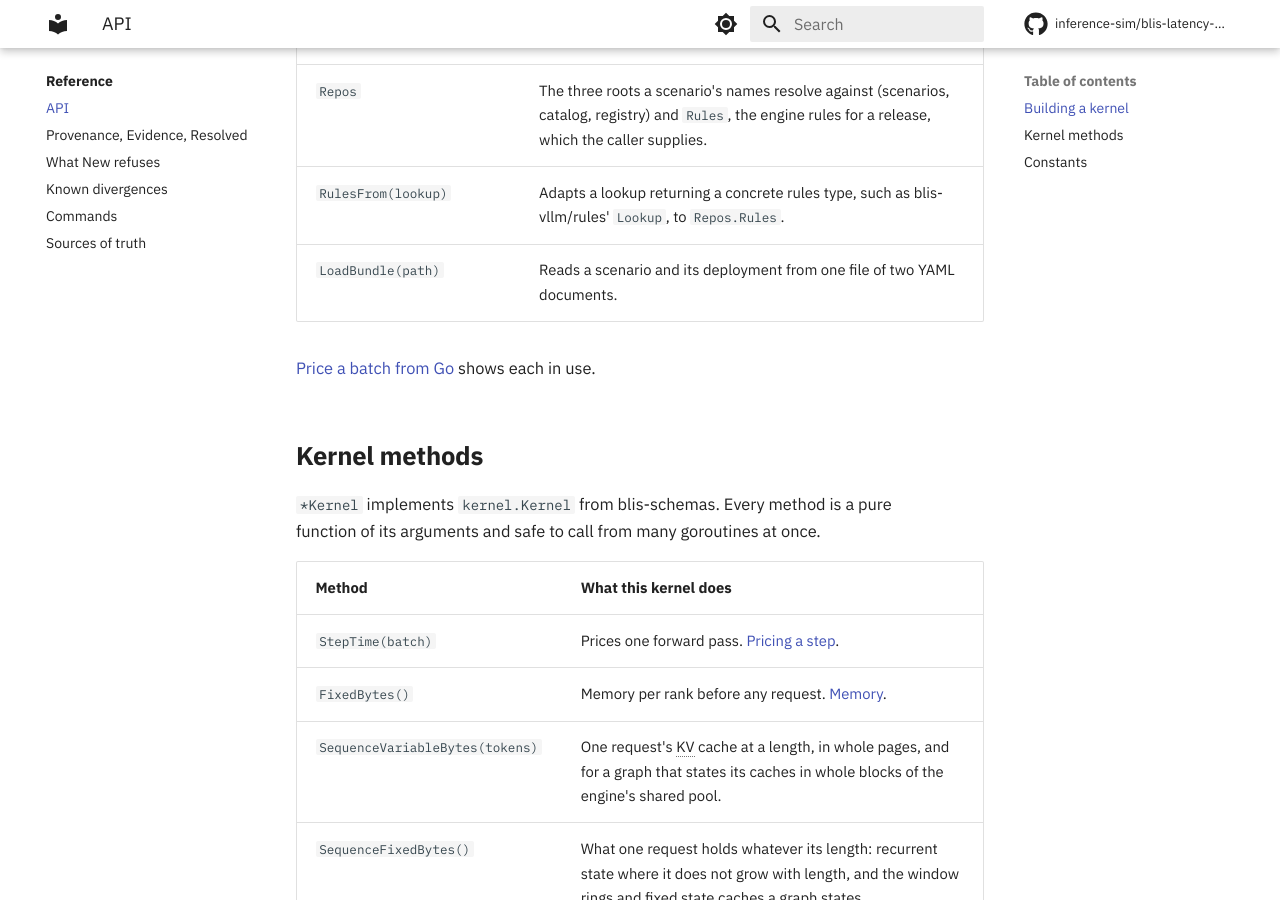
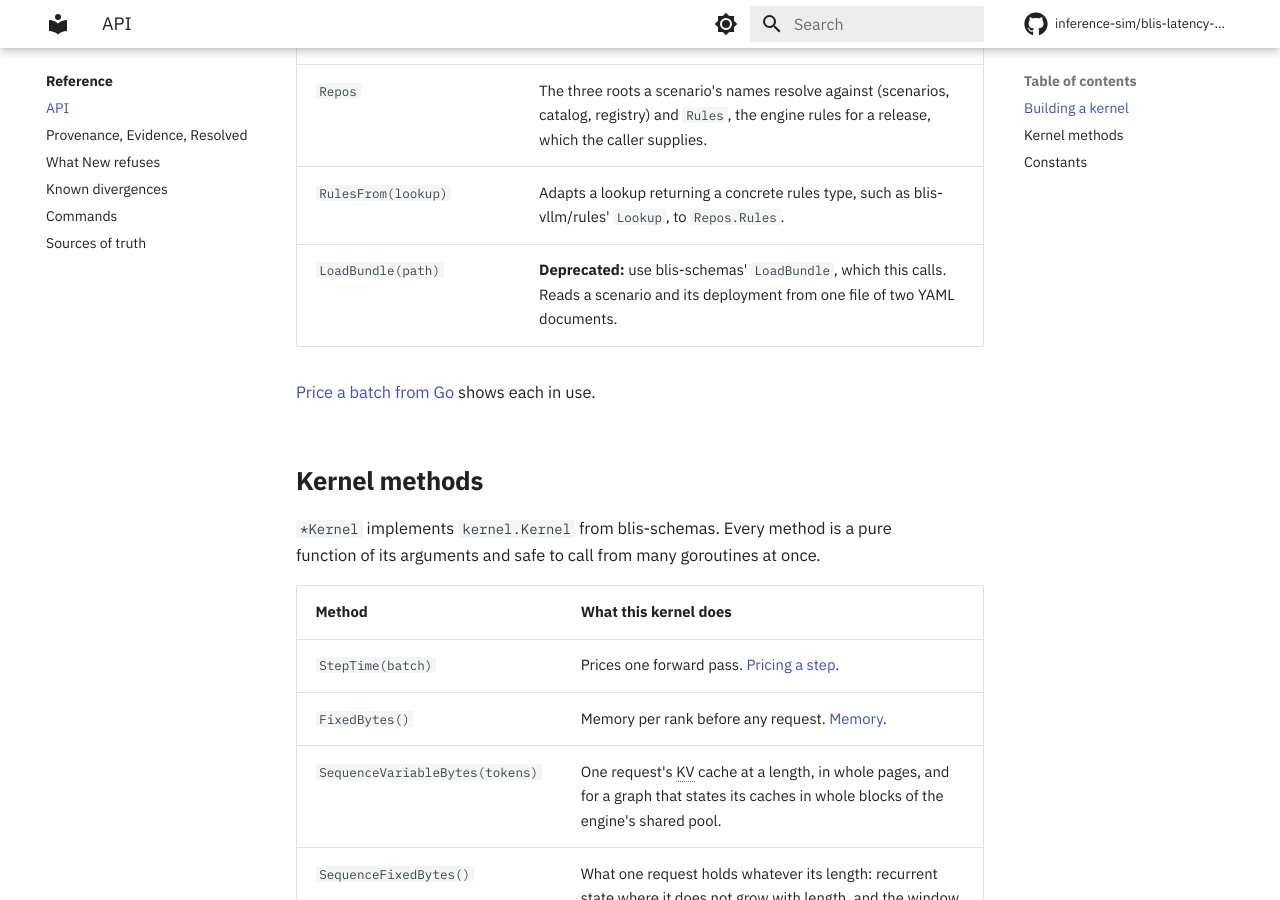
Before and after one commit to inference-sim/blis-latency-kernel, an MkDocs documentation site: the page built from docs/reference/api.md, in a window 1280 px wide and 900 px high, scrolled down 884 px. Built offline with MkDocs 1.6.1 and Material for MkDocs 9.7.7, drawn with Linux system fonts in a browser that asks for light colours; comment, search, counter and statistics services are not loaded; the version menu is left out.

Commit message:
review: refresh docs for the LoadBundle move; repin blis-schemas#113 at 4a20f18
- docs/generated/sources.md: the blis-schemas row matches go.mod (internal/docgen moved
  to blis-vllm with the decouple, so this row is updated by hand).
- docs/reference/api.md: LoadBundle is marked deprecated, pointing at blis-schemas.
- docs/guides/inputs.md: the kernel reads bundles with blis-schemas' LoadBundle.

```diff
--- a/docs/reference/api.md
+++ b/docs/reference/api.md
@@ -21,7 +21,7 @@ import latencykernel "github.com/inference-sim/blis-latency-kernel"
 | `Inputs` | The documents a kernel is built from: scenario, deployment, pool index, model graph, chip, fabric, storage devices, coefficient sets and engine rules. |
 | `Repos` | The three roots a scenario's names resolve against (scenarios, catalog, registry) and `Rules`, the engine rules for a release, which the caller supplies. |
 | `RulesFrom(lookup)` | Adapts a lookup returning a concrete rules type, such as blis-vllm/rules' `Lookup`, to `Repos.Rules`. |
-| `LoadBundle(path)` | Reads a scenario and its deployment from one file of two YAML documents. |
+| `LoadBundle(path)` | **Deprecated:** use blis-schemas' `LoadBundle`, which this calls. Reads a scenario and its deployment from one file of two YAML documents. |
 
 [Price a batch from Go](../guides/go.md) shows each in use.
 
```
Also changed, not shown: docs/generated/sources.md (+1 -1 lines), docs/guides/inputs.md (+1 -1 lines), 2 other files.
